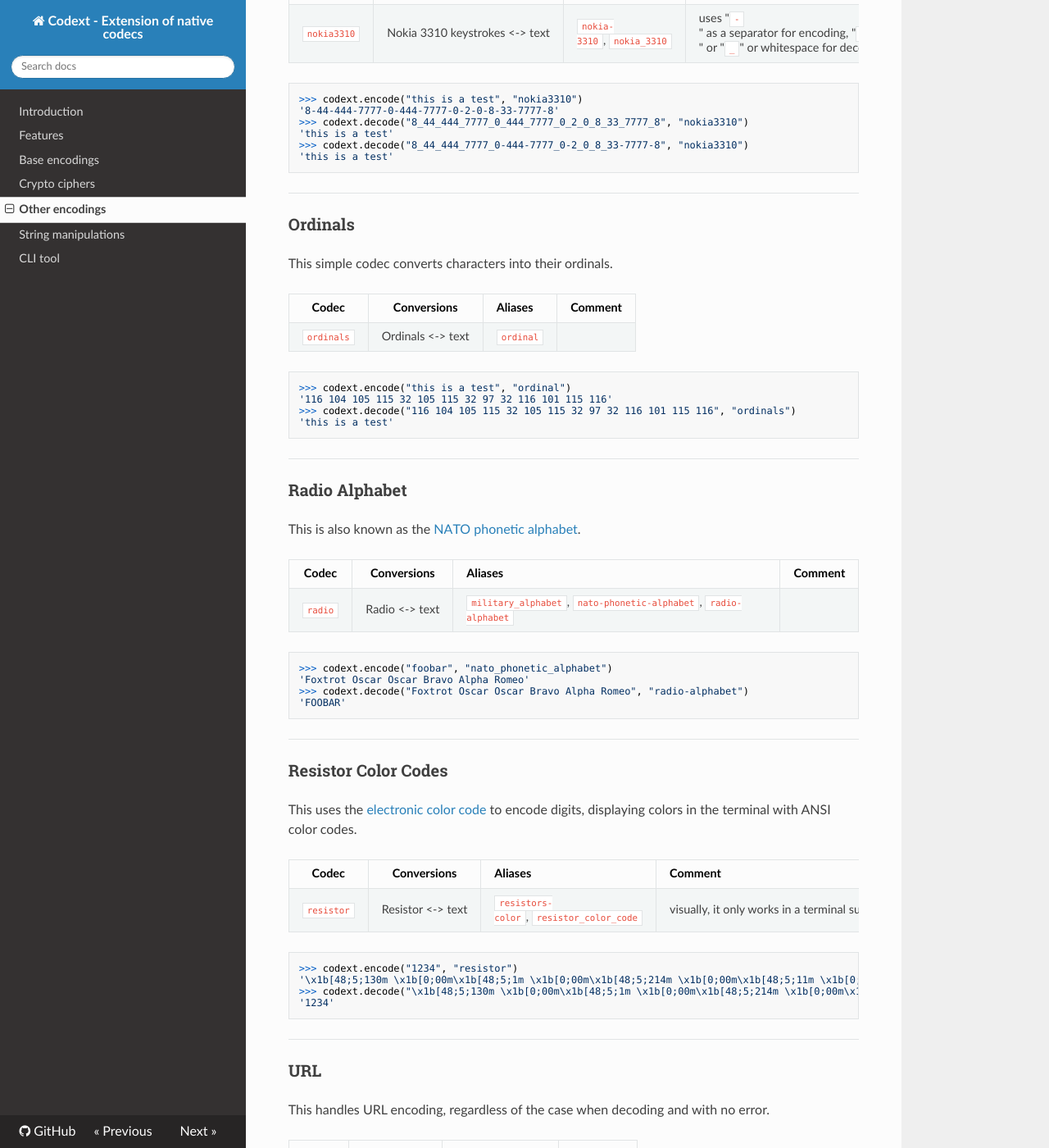
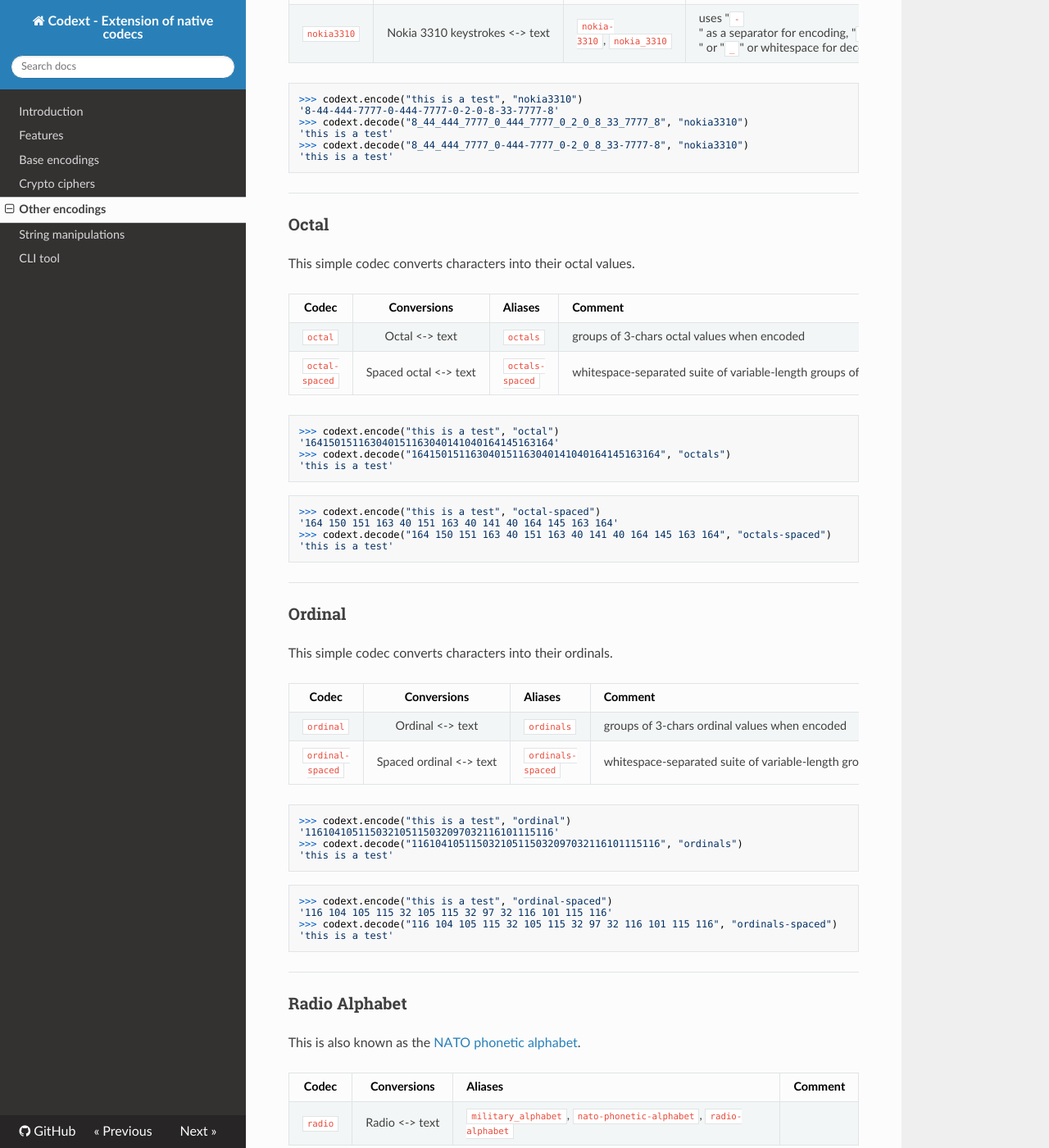
Before and after one commit to dhondta/python-codext, an MkDocs documentation site: the page built from docs/encodings.md, in a window 1280 px wide and 1400 px high, scrolled down 2794 px. Shown: the whole window at 82% size. Built offline with MkDocs 1.6.1, drawn with Linux system fonts in a browser that asks for light colours; nearby versions of some CDN libraries; old or Windows-style settings are respelled for this version of MkDocs.

Commit message:
Added new codec: octal

````diff
--- a/docs/encodings.md
+++ b/docs/encodings.md
@@ -153,18 +153,51 @@ At this time, only Nokia 3310 keystrokes is supported.
 
 -----
 
-### Ordinals
+### Octal
+
+This simple codec converts characters into their octal values.
+
+**Codec** | **Conversions** | **Aliases** | **Comment**
+:---: | :---: | --- | ---
+`octal` | Octal <-> text | `octals` | groups of 3-chars octal values when encoded
+`octal-spaced` | Spaced octal <-> text | `octals-spaced` | whitespace-separated suite of variable-length groups of octal digits when encoded
+
+```python
+>>> codext.encode("this is a test", "octal")
+'164150151163040151163040141040164145163164'
+>>> codext.decode("164150151163040151163040141040164145163164", "octals")
+'this is a test'
+```
+
+```python
+>>> codext.encode("this is a test", "octal-spaced")
+'164 150 151 163 40 151 163 40 141 40 164 145 163 164'
+>>> codext.decode("164 150 151 163 40 151 163 40 141 40 164 145 163 164", "octals-spaced")
+'this is a test'
+```
+
+-----
+
+### Ordinal
 
 This simple codec converts characters into their ordinals.
 
 **Codec** | **Conversions** | **Aliases** | **Comment**
 :---: | :---: | --- | ---
-`ordinals` | Ordinals <-> text | `ordinal` |
+`ordinal` | Ordinal <-> text | `ordinals` | groups of 3-chars ordinal values when encoded
+`ordinal-spaced` | Spaced ordinal <-> text | `ordinals-spaced` | whitespace-separated suite of variable-length groups of ordinal digits when encoded
 
 ```python
 >>> codext.encode("this is a test", "ordinal")
+'116104105115032105115032097032116101115116'
+>>> codext.decode("116104105115032105115032097032116101115116", "ordinals")
+'this is a test'
+```
+
+```python
+>>> codext.encode("this is a test", "ordinal-spaced")
 '116 104 105 115 32 105 115 32 97 32 116 101 115 116'
->>> codext.decode("116 104 105 115 32 105 115 32 97 32 116 101 115 116", "ordinals")
+>>> codext.decode("116 104 105 115 32 105 115 32 97 32 116 101 115 116", "ordinals-spaced")
 'this is a test'
 ```
 
````
Also changed, not shown: README.md (+2 -1 lines), 3 other files.
